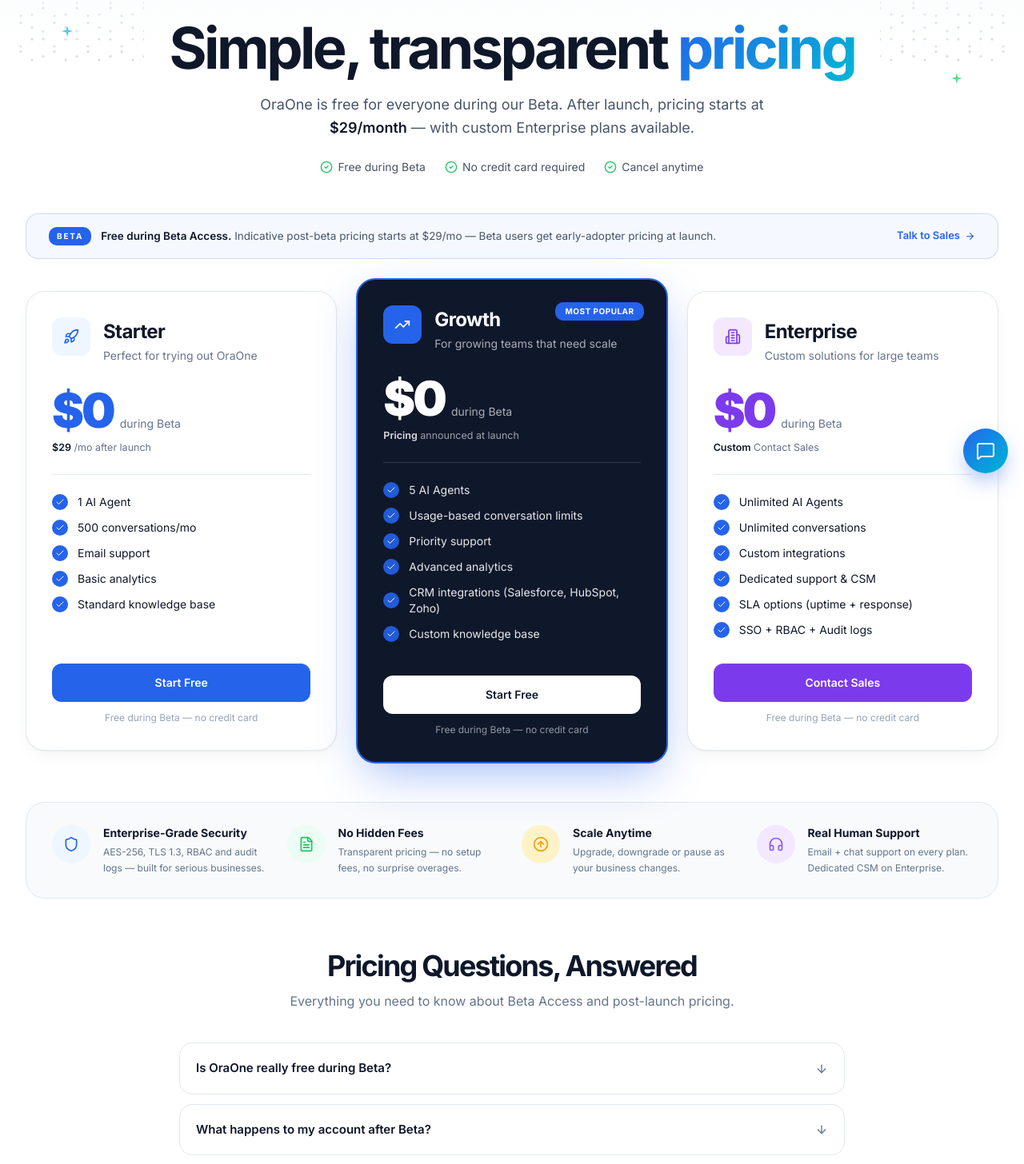
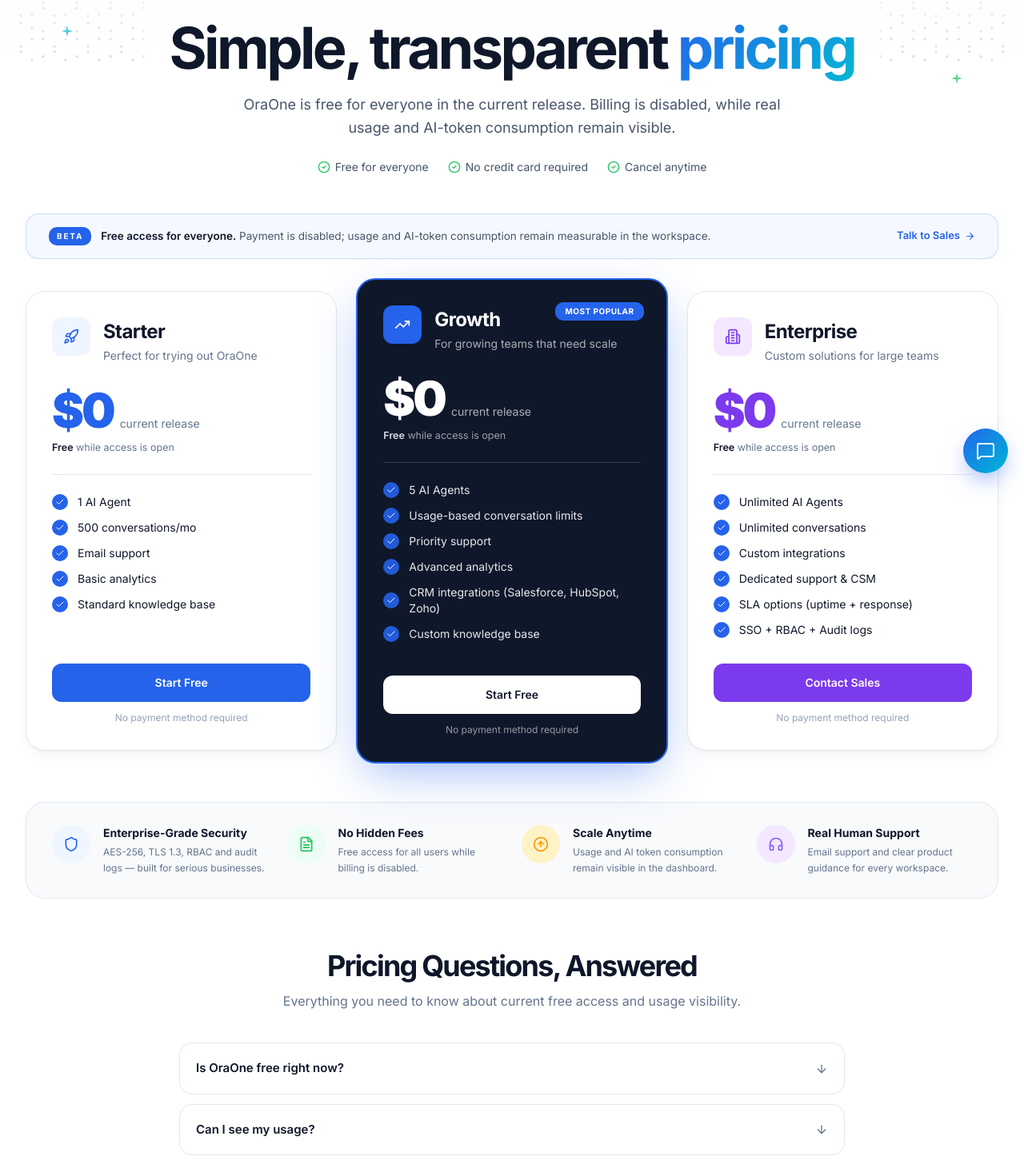
Before and after one commit to varunjakkampudi-tech/OraOne, a React (Vite) app in the folder frontend/: page /pricing in a window 1280 px wide. Shown: the part 188-1644 px from the top of the page at 80% size. Built offline with nearby package versions, Linux system fonts and the light colour scheme.

Commit message:
fix: align free access messaging and asset caching

```diff
--- a/frontend/index.html
+++ b/frontend/index.html
@@ -10,6 +10,7 @@
     <link rel="apple-touch-icon" sizes="180x180" href="/assets/apple-touch-icon.png?v=6" />
     <link rel="preconnect" href="https://fonts.googleapis.com" />
     <link rel="preconnect" href="https://fonts.gstatic.com" crossorigin />
+    <link rel="preload" as="style" href="https://fonts.googleapis.com/css2?family=Inter:wght@400;500;600;700;800;900&display=swap" />
     <link rel="stylesheet" href="https://fonts.googleapis.com/css2?family=Inter:wght@400;500;600;700;800;900&display=swap" />
     <title>OraOne</title>
     <meta name="description" content="OraOne provides AI-powered website conversations with knowledge-grounded responses and lead capture." />
--- a/frontend/src/pages/marketing/Home.jsx
+++ b/frontend/src/pages/marketing/Home.jsx
@@ -56,7 +56,7 @@
   },
   {
     q: "How much does OraOne cost?",
-    a: "OraOne offers flexible pricing based on conversation volume. Start free during our beta, then scale as you grow.",
+    a: "OraOne is free for all users in the current release. Billing is disabled while real usage and AI-token consumption remain visible.",
   },
   {
     q: "Is there setup required?",
@@ -217,7 +217,7 @@
   {
     name: "Starter",
     line: "1 AI Agent · 500 conversations/mo",
-    post: "From $29/mo after launch",
+    post: "Free access while billing is disabled",
     icon: Rocket,
     color: "#2563EB",
     bg: "#EFF6FF",
@@ -225,7 +225,7 @@
   {
     name: "Growth",
     line: "Multiple AI agents · usage-based limits",
-    post: "Indicative post-beta pricing announced at launch",
+    post: "Free access with usage visibility",
     icon: TrendingUp,
     color: "#7C3AED",
     bg: "#F5F3FF",
@@ -234,7 +234,7 @@
   {
     name: "Enterprise",
     line: "Unlimited agents · SSO · SLA · Dedicated CSM",
-    post: "Custom · Contact Sales",
+    post: "Free access with usage visibility",
     icon: Building2,
     color: "#0F172A",
     bg: "#F1F5F9",
@@ -632,11 +632,8 @@
               Simple, transparent pricing.
             </h2>
             <p className="mt-4 text-[#64748B] leading-relaxed">
-              Use OraOne free during Beta Access. From{" "}
-              <span className="font-semibold text-[#0F172A]">
-                $29/month after launch
-              </span>{" "}
-              — no hidden fees, cancel anytime.
+              Use OraOne free in the current release. Billing is disabled, while
+              real usage and AI-token consumption remain visible.
             </p>
           </motion.div>
 
--- a/frontend/src/pages/marketing/Pricing.jsx
+++ b/frontend/src/pages/marketing/Pricing.jsx
@@ -31,8 +31,8 @@
     iconBg: "#EFF6FF",
     iconColor: "#2563EB",
     priceColor: "text-[#2563EB]",
-    postPrice: "$29",
-    postPriceUnit: "/mo after launch",
+    postPrice: "Free",
+    postPriceUnit: "while access is open",
     features: [
       "1 AI Agent",
       "500 conversations/mo",
@@ -55,8 +55,8 @@
     iconBg: "#2563EB",
     iconColor: "#FFFFFF",
     priceColor: "text-white",
-    postPrice: "Pricing",
-    postPriceUnit: "announced at launch",
+    postPrice: "Free",
+    postPriceUnit: "while access is open",
     features: [
       "5 AI Agents",
       "Usage-based conversation limits",
@@ -81,8 +81,8 @@
     iconBg: "#F3E8FF",
     iconColor: "#7C3AED",
     priceColor: "text-[#7C3AED]",
-    postPrice: "Custom",
-    postPriceUnit: "Contact Sales",
+    postPrice: "Free",
+    postPriceUnit: "while access is open",
     features: [
       "Unlimited AI Agents",
       "Unlimited conversations",
@@ -111,21 +111,21 @@
   {
     icon: FileText,
     title: "No Hidden Fees",
-    desc: "Transparent pricing — no setup fees, no surprise overages.",
+    desc: "Free access for all users while billing is disabled.",
     color: "#22C55E",
     bg: "#ECFDF5",
   },
   {
     icon: ArrowUpCircle,
     title: "Scale Anytime",
-    desc: "Upgrade, downgrade or pause as your business changes.",
+    desc: "Usage and AI token consumption remain visible in the dashboard.",
     color: "#F59E0B",
     bg: "#FEF3C7",
   },
   {
     icon: Headphones,
     title: "Real Human Support",
-    desc: "Email + chat support on every plan. Dedicated CSM on Enterprise.",
+    desc: "Email support and clear product guidance for every workspace.",
     color: "#8B5CF6",
     bg: "#F3E8FF",
   },
@@ -133,12 +133,12 @@
 
 const FAQ_PRICING = [
   {
-    q: "Is OraOne really free during Beta?",
-    a: "Yes — Beta Access is completely free. No credit card required, no overage charges, no commitments. You can stay on Beta until we publicly launch, after which you'll be invited to migrate to the appropriate paid tier with founder pricing.",
+    q: "Is OraOne free right now?",
+    a: "Yes. OraOne is free for all users in the current release. No payment method is required, and billing is disabled. Real AI token and usage consumption is tracked transparently in the dashboard.",
   },
   {
-    q: "What happens to my account after Beta?",
-    a: "You'll get 30 days' notice before pricing kicks in. Beta users get early-adopter pricing — Starter from $29/month. You can keep, change or cancel your plan at that time.",
+    q: "Can I see my usage?",
+    a: "Yes. Your workspace shows real conversation and AI-token usage so you can understand consumption while access remains free.",
   },
   {
     q: "Do you offer custom plans for Enterprise?",
@@ -152,9 +152,9 @@
 
 export default function PricingPage() {
   useSEO({
-    title: "Pricing — Free during Beta · From $29/mo",
+    title: "Pricing — Free access for all users",
     description:
-      "OraOne is free during Beta Access. From $29/month after launch. Simple, transparent pricing with no hidden fees. Custom plans for Enterprise.",
+      "OraOne is free for all users in the current release. Billing is disabled while real usage and AI-token consumption remain visible.",
   });
 
   return (
@@ -173,7 +173,7 @@
             {...fadeUp}
             className="inline-flex items-center gap-2 px-3.5 py-1.5 rounded-full bg-[#EFF6FF] text-xs font-bold tracking-[0.2em] text-[#2563EB]"
           >
-            <Sparkles size={12} /> BETA ACCESS · FREE DURING BETA
+            <Sparkles size={12} /> FREE ACCESS · BILLING DISABLED
           </motion.span>
           <motion.h1
             {...fadeUp}
@@ -185,10 +185,8 @@
             {...fadeUp}
             className="mt-5 text-[#475569] max-w-2xl mx-auto text-base sm:text-lg leading-relaxed"
           >
-            OraOne is free for everyone during our Beta. After launch, pricing
-            starts at{" "}
-            <span className="font-semibold text-[#0F172A]">$29/month</span> —
-            with custom Enterprise plans available.
+            OraOne is free for everyone in the current release. Billing is
+            disabled, while real usage and AI-token consumption remain visible.
           </motion.p>
 
           <motion.div
@@ -196,7 +194,7 @@
             className="mt-6 flex flex-wrap items-center justify-center gap-6 text-sm"
           >
             {[
-              "Free during Beta",
+              "Free for everyone",
               "No credit card required",
               "Cancel anytime",
             ].map((t) => (
@@ -223,10 +221,10 @@
                 BETA
               </span>
               <p className="text-[13.5px] text-[#0F172A]">
-                <span className="font-semibold">Free during Beta Access.</span>{" "}
+                <span className="font-semibold">Free access for everyone.</span>{" "}
                 <span className="text-[#475569]">
-                  Indicative post-beta pricing starts at $29/mo — Beta users get
-                  early-adopter pricing at launch.
+                  Payment is disabled; usage and AI-token consumption remain
+                  measurable in the workspace.
                 </span>
               </p>
             </div>
@@ -286,7 +284,7 @@
                   </div>
                 </div>
 
-                {/* Price block — Beta hero + post-beta line */}
+                {/* Price block — free access and transparent usage */}
                 <div className="mt-7">
                   <div className="flex items-baseline gap-2">
                     <span
@@ -297,7 +295,7 @@
                     <span
                       className={`text-sm ${t.dark ? "text-white/65" : "text-[#64748B]"}`}
                     >
-                      during Beta
+                      current release
                     </span>
                   </div>
                   <p
@@ -350,7 +348,7 @@
                 <p
                   className={`mt-3 text-center text-xs ${t.dark ? "text-white/55" : "text-[#94A3B8]"}`}
                 >
-                  Free during Beta — no credit card
+                  No payment method required
                 </p>
               </motion.div>
             ))}
@@ -397,8 +395,8 @@
               Pricing Questions, Answered
             </h2>
             <p className="mt-3 text-[#64748B]">
-              Everything you need to know about Beta Access and post-launch
-              pricing.
+              Everything you need to know about current free access and usage
+              visibility.
             </p>
           </motion.div>
           <div className="space-y-3">
```
Also changed, not shown: 1 other file (tests, documents, lock files or other folders).
